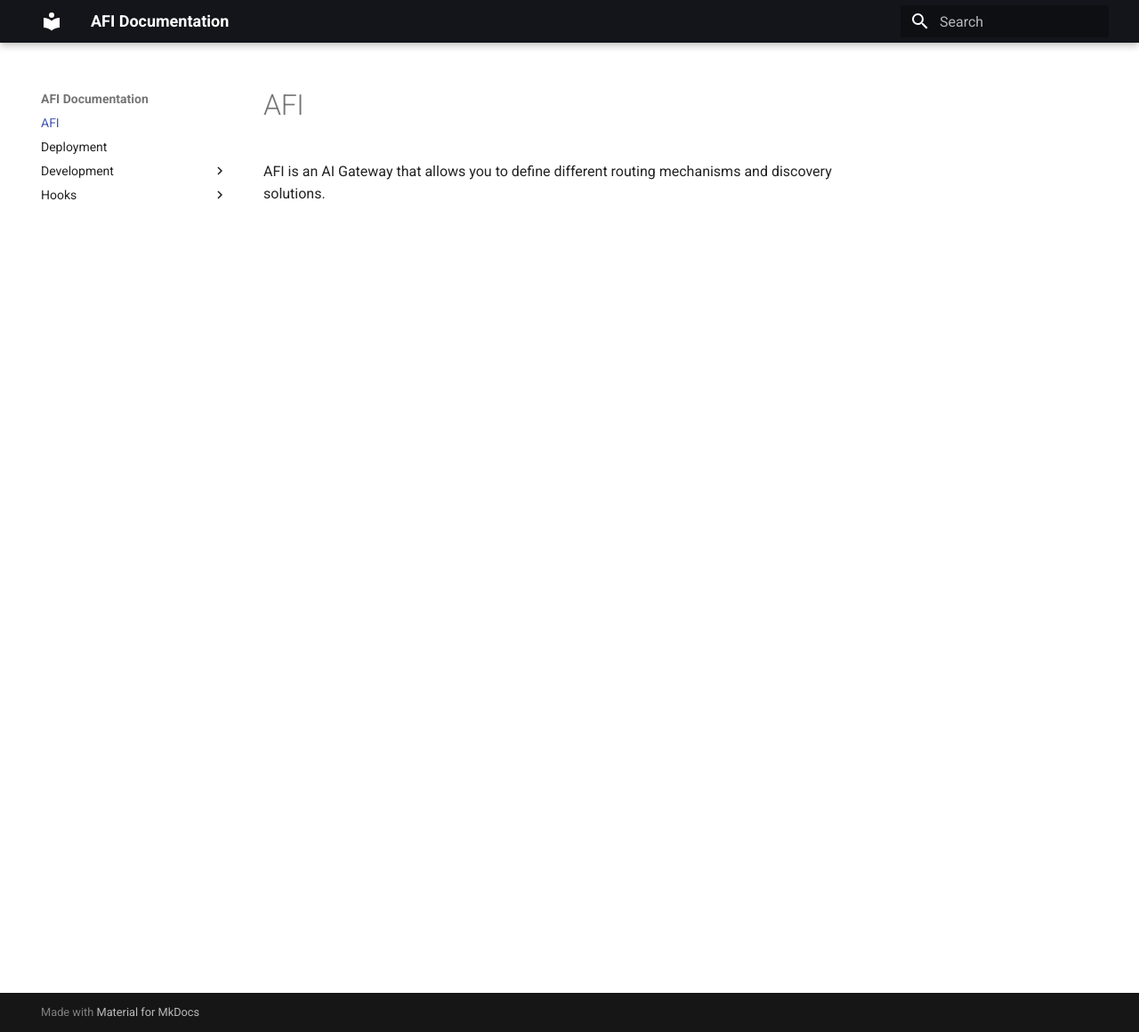
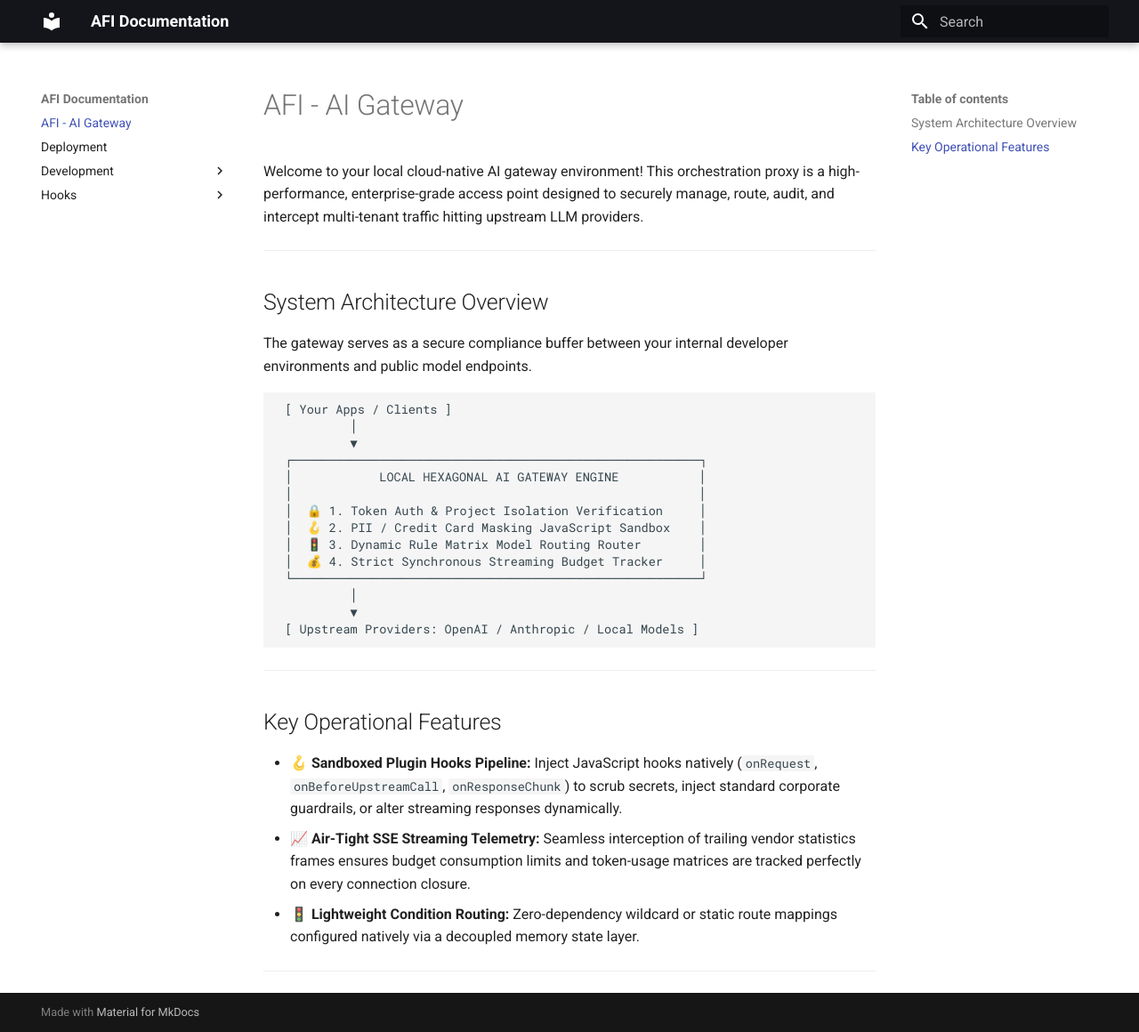
Before and after one commit to curefatih/afi, an MkDocs documentation site: the page built from docs/index.md, in a window 1280 px wide and 1160 px high. Shown: the whole window at 89% size. Built offline with MkDocs 1.6.1 and Material for MkDocs 9.7.7, drawn with Linux system fonts in a browser that asks for light colours.

Commit message:
feat: expand documentation with system architecture overview and key operational features for the AI gateway

````diff
--- a/docs/index.md
+++ b/docs/index.md
@@ -1,3 +1,38 @@
-# AFI
+# AFI - AI Gateway
 
-AFI is an AI Gateway that allows you to define different routing mechanisms and discovery solutions.
+Welcome to your local cloud-native AI gateway environment! This orchestration proxy is a high-performance, enterprise-grade access point designed to securely manage, route, audit, and intercept multi-tenant traffic hitting upstream LLM providers.
+
+
+---
+
+## System Architecture Overview
+
+The gateway serves as a secure compliance buffer between your internal developer environments and public model endpoints.
+
+```
+ [ Your Apps / Clients ]
+          │
+          ▼
+ ┌────────────────────────────────────────────────────────┐
+ │            LOCAL HEXAGONAL AI GATEWAY ENGINE           │
+ │                                                        │
+ │  🔒 1. Token Auth & Project Isolation Verification     │
+ │  🪝 2. PII / Credit Card Masking JavaScript Sandbox    │
+ │  🚦 3. Dynamic Rule Matrix Model Routing Router        │
+ │  💰 4. Strict Synchronous Streaming Budget Tracker     │
+ └────────────────────────────────────────────────────────┘
+          │
+          ▼
+ [ Upstream Providers: OpenAI / Anthropic / Local Models ]
+
+```
+
+---
+
+## Key Operational Features
+
+* **🪝 Sandboxed Plugin Hooks Pipeline:** Inject JavaScript hooks natively (`onRequest`, `onBeforeUpstreamCall`, `onResponseChunk`) to scrub secrets, inject standard corporate guardrails, or alter streaming responses dynamically.
+* **📈 Air-Tight SSE Streaming Telemetry:** Seamless interception of trailing vendor statistics frames ensures budget consumption limits and token-usage matrices are tracked perfectly on every connection closure.
+* **🚦 Lightweight Condition Routing:** Zero-dependency wildcard or static route mappings configured natively via a decoupled memory state layer.
+
+---
````
